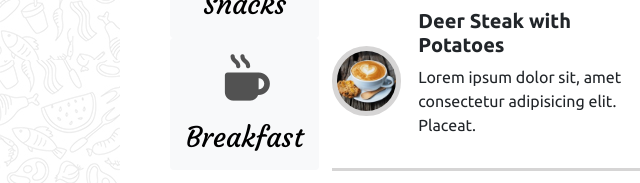
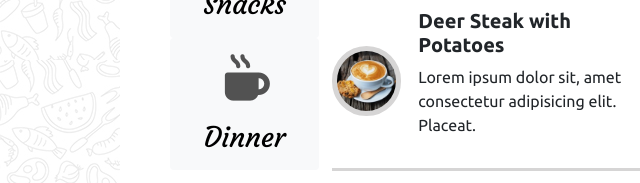
Before and after one commit to Maxlewa/coding_16_site_chef, a website: page index.html in a window 1280 px wide. Shown: the part 1940-2123 px from the top of the page, 0-640 px from the left. Drawn offline with nearby package versions, Linux system fonts and the light colour scheme.

Commit message:
légère correction

```diff
--- a/index.html
+++ b/index.html
@@ -138,7 +138,7 @@
                     <div id="menuleft">
                         <a class="nav-link active bg-light" id="v-pills-home-tab" data-toggle="pill" href="#v-pills-home" role="tab" aria-controls="v-pills-home" aria-selected="true">
                             <i class="fas fa-mug-hot" id="iconmenu"></i>
-                            <h3 class="h3menu">Breakfast</h3>
+                            <h3 class="h3menu">Dinner</h3>
                         </a>
                     </div>
                   </div>
```
